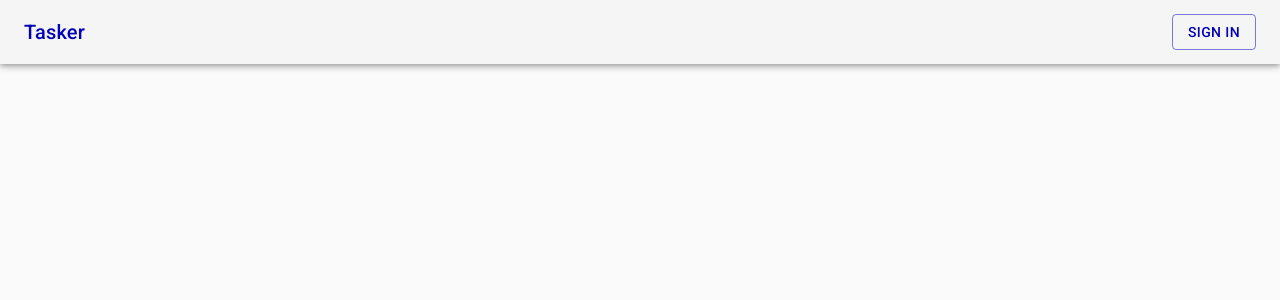
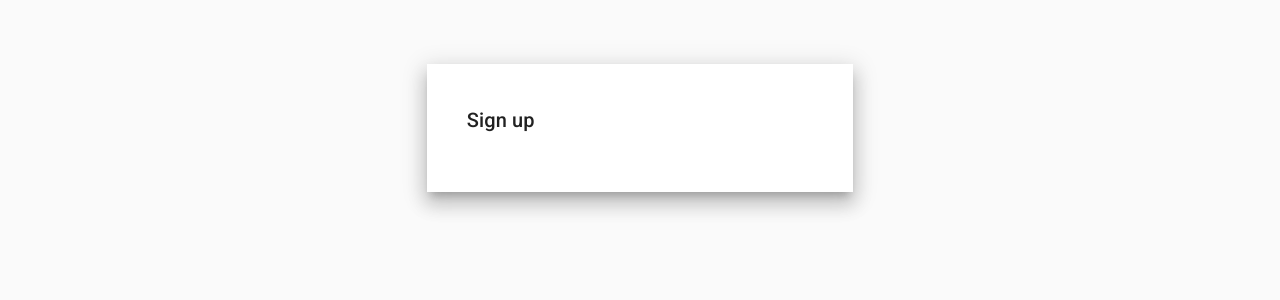
Before and after one commit to karol-dabrowski/kdtasker-web-client, a React (Create React App) app: page /register in a window 1280 px wide. Shown: the top 300 px of the page. Built offline with nearby package versions, Linux system fonts and the light colour scheme.

Commit message:
Create base Register page and create link to it in static header

```diff
--- a/src/components/App.js
+++ b/src/components/App.js
@@ -17,6 +17,7 @@ class App extends Component {
                     <Switch>
                         <Route path="/dashboard" component={Dashboard} />
                         <Route path="/login" component={Auth} exact />
+                        <Route path="/register" component={Auth} exact />
                         <Route component={Static} />
                     </Switch>
                 </Router>
--- a/src/components/StaticHeader/StaticHeaderUserMenu.js
+++ b/src/components/StaticHeader/StaticHeaderUserMenu.js
@@ -1,21 +1,31 @@
 import React, {Fragment} from "react";
+import {withStyles} from "@material-ui/core";
 import {Link} from "react-router-dom";
 import Button from "@material-ui/core/Button";
 
 const StaticHeaderUserMenu = (props) => {
-    const {isLogged} = props;
+    const {classes, isLogged} = props;
 
     return (
-        <Fragment>
-            {isLogged ? (
-                ''
-            ) : (
+        isLogged ? (
+            ''
+        ) : (
+            <Fragment>
                 <Button color="primary" variant="outlined" component={Link} to="/login">
                     Sign in
                 </Button>
-            )}
-        </Fragment>
+                <Button className={classes.registerButton} color="primary" variant="outlined" component={Link} to="/register">
+                    Sign up
+                </Button>
+            </Fragment>
+        )
     );
 };
 
-export default StaticHeaderUserMenu;
+const styles = theme => ({
+    registerButton: {
+        marginLeft: theme.spacing(2)
+    },
+});
+
+export default withStyles(styles)(StaticHeaderUserMenu);
--- /dev/null
+++ b/src/pages/RegisterPage.js
@@ -0,0 +1,31 @@
+import React, {Component} from 'react';
+import {connect} from "react-redux";
+
+import AuthWrapper from "../components/AuthWrapper";
+import Preloader from "../components/Preloader";
+
+class RegisterPage extends Component {
+
+    render() {
+        const {loading} = this.props;
+
+        if(loading) {
+            return <Preloader />;
+        } else {
+            const formTitle = 'Sign up';
+            return (
+                <AuthWrapper title={formTitle}>
+
+                </AuthWrapper>
+            );
+        }
+    }
+}
+
+const mapStateToProps = state => {
+    return {
+        loading: state.auth.loading
+    };
+};
+
+export default connect(mapStateToProps)(RegisterPage);
--- a/src/pages/layouts/Auth.js
+++ b/src/pages/layouts/Auth.js
@@ -4,6 +4,7 @@ import {withStyles} from "@material-ui/core";
 import {connect} from "react-redux";
 
 import LoginPage from "../LoginPage";
+import RegisterPage from "../RegisterPage";
 
 class Auth extends Component {
     componentDidMount() {
@@ -21,6 +22,7 @@ class Auth extends Component {
                 <Router>
                     <Switch>
                         <Route path="/login" component={LoginPage} exact />
+                        <Route path="/register" component={RegisterPage} exact />
                     </Switch>
                 </Router>
             </div>
```
